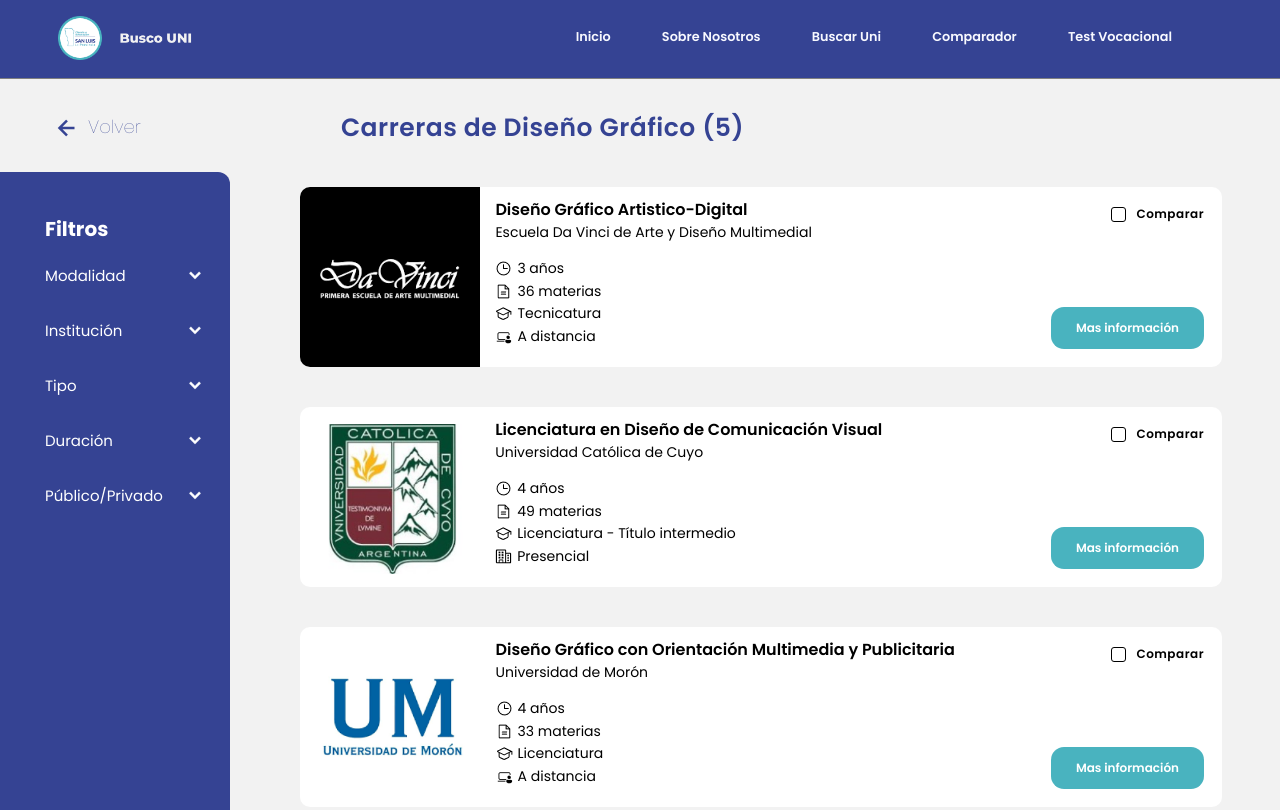
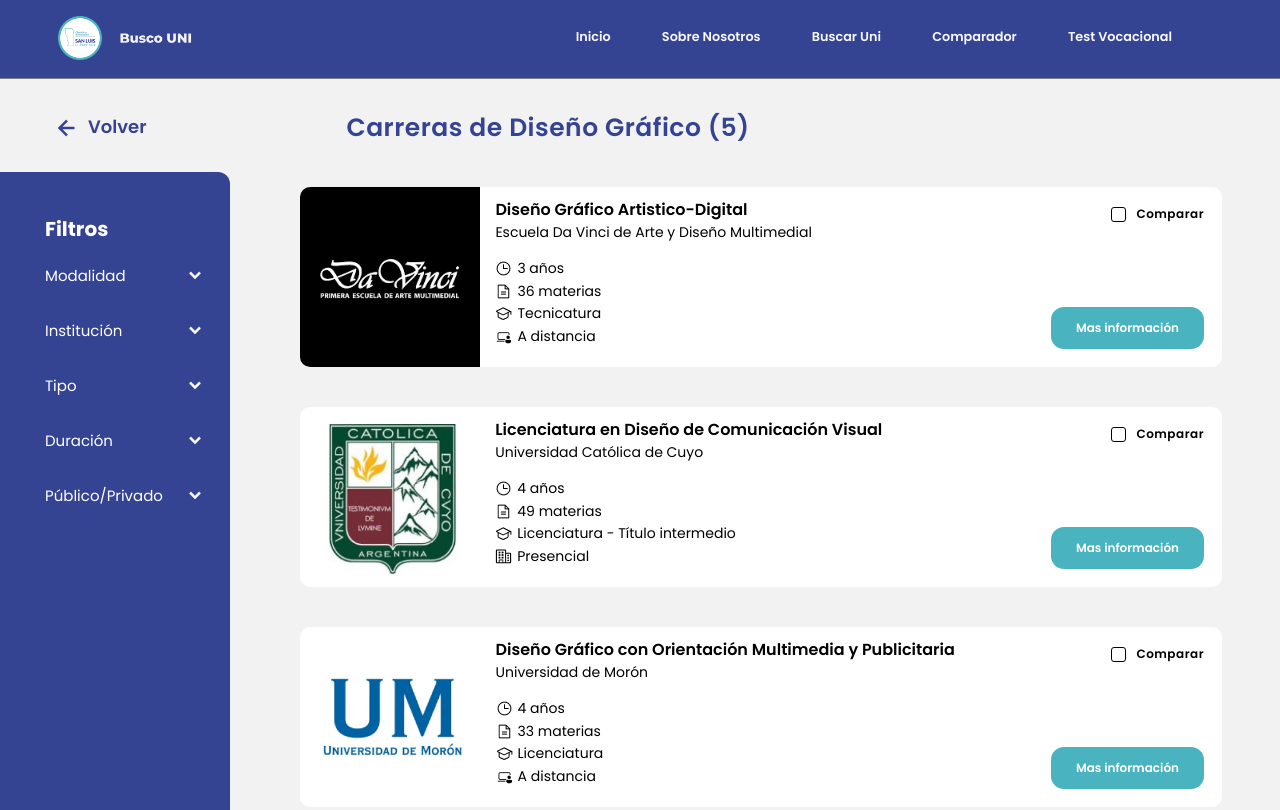
Before and after one commit to FioreTorboli/c17-142-m-js, a website: page BuscoUni/buscacarrera.html in a window 1280 px wide. Shown: the top 810 px of the page. Drawn offline with Linux system fonts and the light colour scheme.

Commit message:
update-font

```diff
--- a/BuscoUni/buscacarrera.css
+++ b/BuscoUni/buscacarrera.css
@@ -96,7 +96,7 @@
 
 .wordback{
   font-size: 18px;
-  font-weight: 20;
+  font-weight: 600;
   color: #354393;
   text-decoration: none;
   align-items: center;
```
